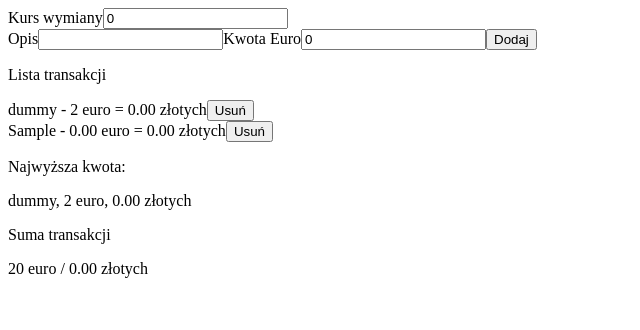
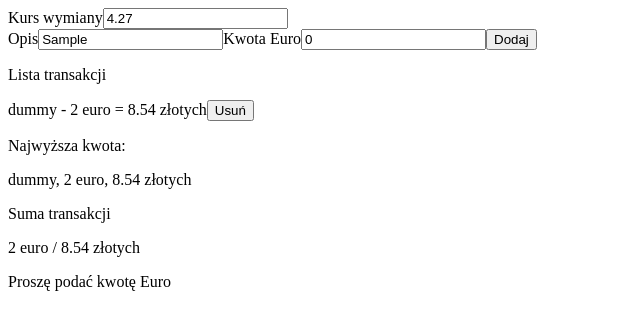
Before and after one commit to michalosinski91/przelicznik-walut, a React app: page / in a window 1280 px wide. Both pictures are taken after typing "Sample" into the empty fields and a click on the button "Dodaj". Shown: the top 330 px of the page, without its empty margins (0-640 px from the left). Built offline with nearby package versions, Linux system fonts and the light colour scheme; the HTML template or start-up script is replaced by a standard one.

Commit message:
basic input validation + error and success message functionality

```diff
--- a/src/App.js
+++ b/src/App.js
@@ -5,10 +5,12 @@ import { addTransaction, removeTransaction } from './store/actions'
 import Transaction from './components/Transaction'
 
 const App = ({ transactions, addTransaction, removeTransaction }) => {
-    const [euroExchangeRate, setEuroExchangeRate] = useState(0)
+    const [euroExchangeRate, setEuroExchangeRate] = useState(4.27)
     const [description, setDescription] = useState('')
     const [euroAmount, setEuroAmount] = useState(0)
     const [transactionId, setTransactionId] = useState(1)
+    const [errorMessage, setErrorMessage] = useState('')
+    const [successMessage, setSuccessMessage] = useState('')
 
     const maxAmount = transactions.reduce((prev, current) => (prev.euroAmount > current.euroAmount) ? prev : current, 1)
     const totalAmountEUR = transactions.reduce((acc, current) => (acc + current.euroAmount), 0)
@@ -16,6 +18,20 @@ const App = ({ transactions, addTransaction, removeTransaction }) => {
 
     const handleAddTransaction = event => {
         event.preventDefault()
+        if (description.trim().length < 1) {
+            setErrorMessage('Proszę podać nazwę transakcji')
+            setTimeout(() => {
+                setErrorMessage('')
+            }, 5000)
+            return
+        }
+        if (!euroAmount) {
+            setErrorMessage('Proszę podać kwotę Euro')
+            setTimeout(() => {
+                setErrorMessage('')
+            }, 5000)
+            return
+        }
         let id = transactionId
         const content = {
             id,
@@ -23,6 +39,10 @@ const App = ({ transactions, addTransaction, removeTransaction }) => {
             euroAmount: parseFloat(euroAmount).toFixed(2),
         }
         addTransaction(content)
+        setSuccessMessage('Transakcja została dodana!')
+        setTimeout(() => {
+            setSuccessMessage('')
+        }, 5000)
         id++
         setTransactionId(id)
         setDescription('')
@@ -49,19 +69,35 @@ const App = ({ transactions, addTransaction, removeTransaction }) => {
             </div>
             <div>
                 <p>Lista transakcji</p>
-                {transactions
+                {transactions.length
                 ? transactions.map(transaction => <Transaction key={transaction.id} transaction={transaction} removeTransaction={removeTransaction} euroExchangeRate={euroExchangeRate} />)
-                : null
+                : 'Brak transakcji'
                 }
             </div>
             <div>
                 <p>Najwyższa kwota:</p>
-                {`${maxAmount.description}, ${maxAmount.euroAmount} euro, ${(maxAmount.euroAmount*euroExchangeRate).toFixed(2)} złotych`}
+                {transactions.length
+                ? <p>{`${maxAmount.description}, ${maxAmount.euroAmount} euro, ${(maxAmount.euroAmount*euroExchangeRate).toFixed(2)} złotych`}</p>
+                : 'Brak transakcji'
+                }
+
             </div>
             <div>
                 <p>Suma transakcji</p>
-                {`${Number(totalAmountEUR)} euro / ${totalAmountPLN.toFixed(2)} złotych`}
+                {transactions.length
+                ? <p>{`${Number(totalAmountEUR)} euro / ${totalAmountPLN.toFixed(2)} złotych`}</p>
+                : 'Brak transakcji'
+                }
+
             </div>
+            {errorMessage
+            ? <p>{errorMessage}</p>
+            : null
+            }
+            {successMessage
+            ? <p>{successMessage}</p>
+            : null
+            }
         </div>
     )
 }
```
